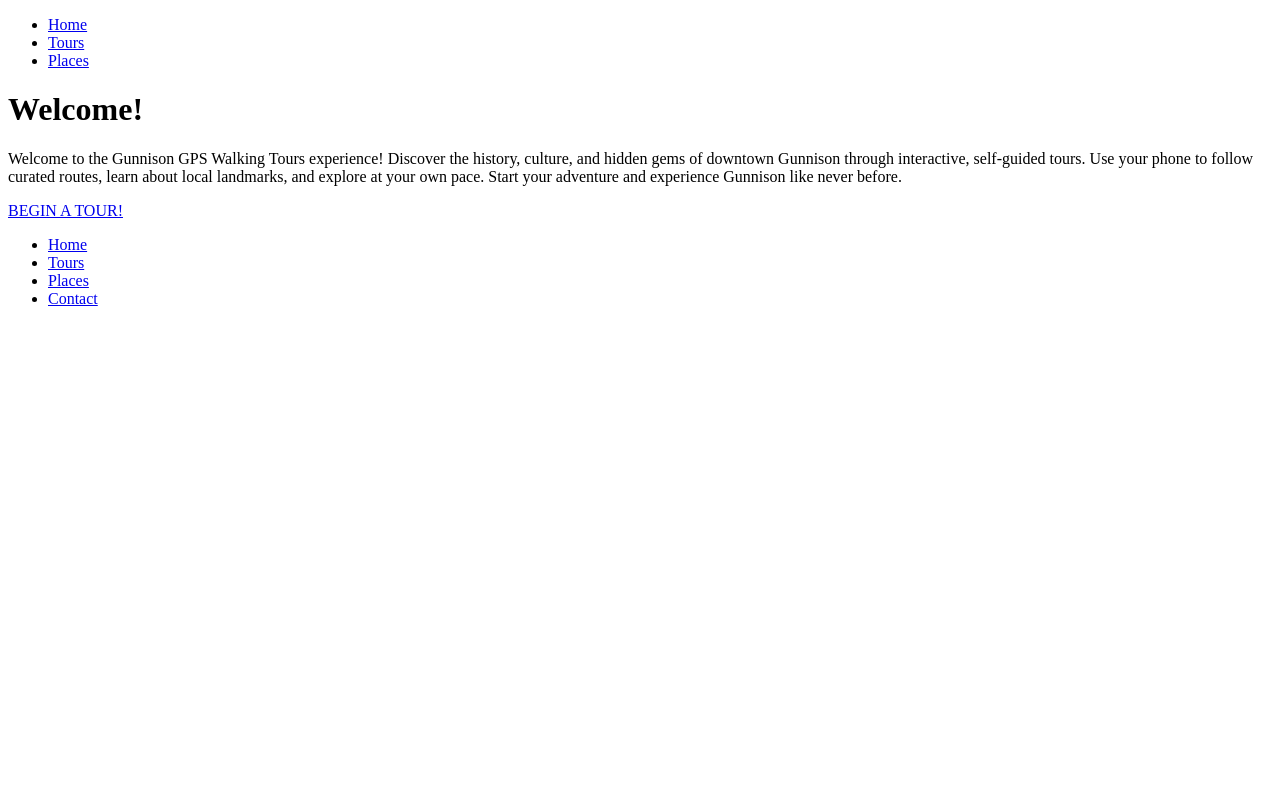
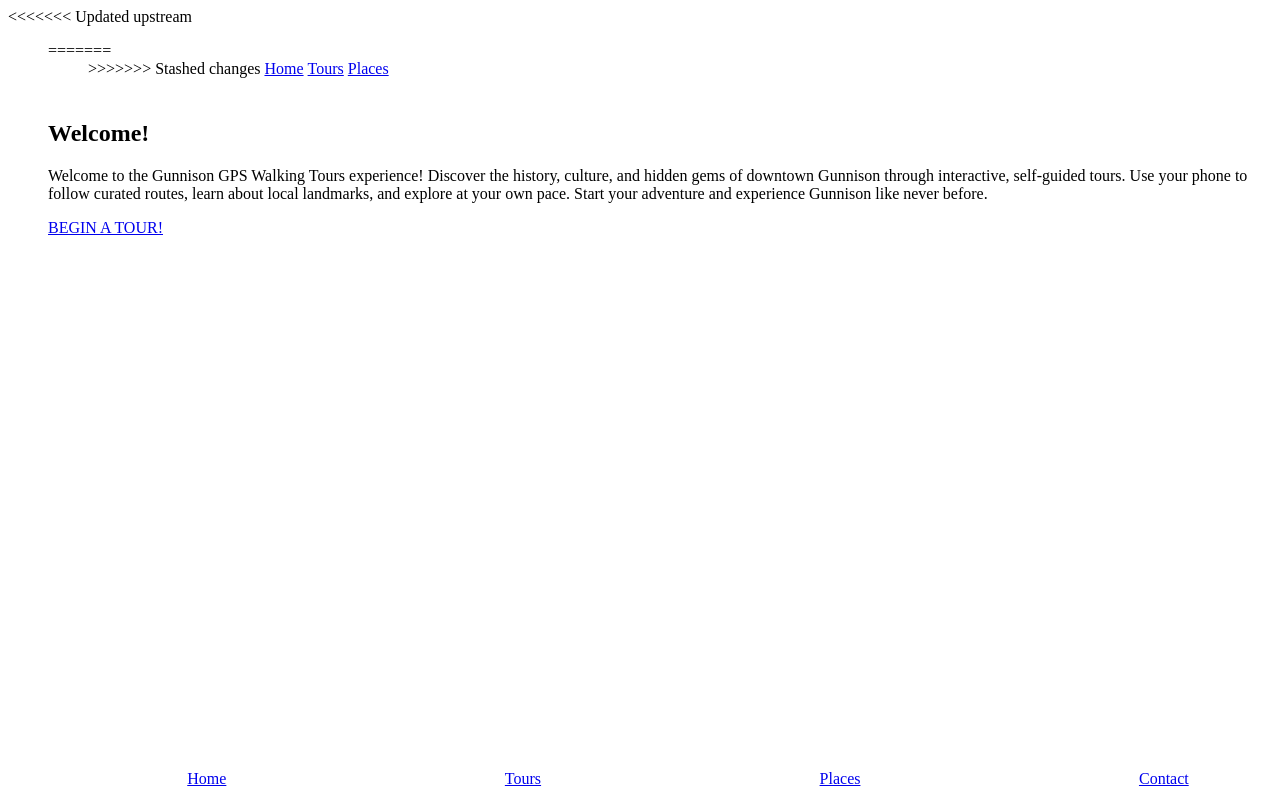
Before and after one commit to kmoore1616/Gunnison-GPS-Tour, a Python web app: template templates/home.html in a window 1280 px wide. Run offline with Jinja, Linux system fonts and the light colour scheme; the template is opened without the code that fills it, so the values that code supplies are empty.

Commit message:
Beginning routing on IOS

```diff
--- /dev/null
+++ b/static/stylesheet.css
@@ -0,0 +1,32 @@
+nav {
+    height: 5vh;
+}
+
+nav ul li {
+    display:inline;
+}
+
+nav ul {
+    list-style-type:none;
+}
+
+footer {
+    position: fixed;
+    bottom: 0;
+    width: 100%;
+    background: white;
+    height: 5vh;
+}
+
+footer ul {
+    display: flex;
+    justify-content: space-around;
+    list-style: none;
+    padding: 10px 0;
+    margin: 0;
+}
+
+gmp-map {
+    height: 90vh;
+    width: 100vw;
+}
--- a/templates/base.html
+++ b/templates/base.html
@@ -1,4 +1,5 @@
 <!DOCTYPE html>
+<<<<<<< Updated upstream
 
 <head>
                 <title>Welcome</title>
@@ -7,10 +8,21 @@
 <body>
 <nav>
         <ul>
+=======
+<html lang="en">
+    <head>
+        <title>Welcome</title>
+        <link href="/static/stylesheet.css" rel="stylesheet">
+        {% block head %}
+        {% endblock %}
+    </head>
+    <body>
+        <nav>
+            <ul>
+>>>>>>> Stashed changes
                 <li><a href="/">Home</a></li>
                 <li><a href="/Tours">Tours</a></li>
                 <li><a href="/Places">Places</a></li>
-
             </ul>
         </nav>
         {% block body %}
```
Also changed, not shown: app.py (+8 -0 lines), static/main.js (added, +40 -0 lines), templates/onTour.html (+12 -1 lines). Lines whose indentation alone changed are shown as unchanged.
